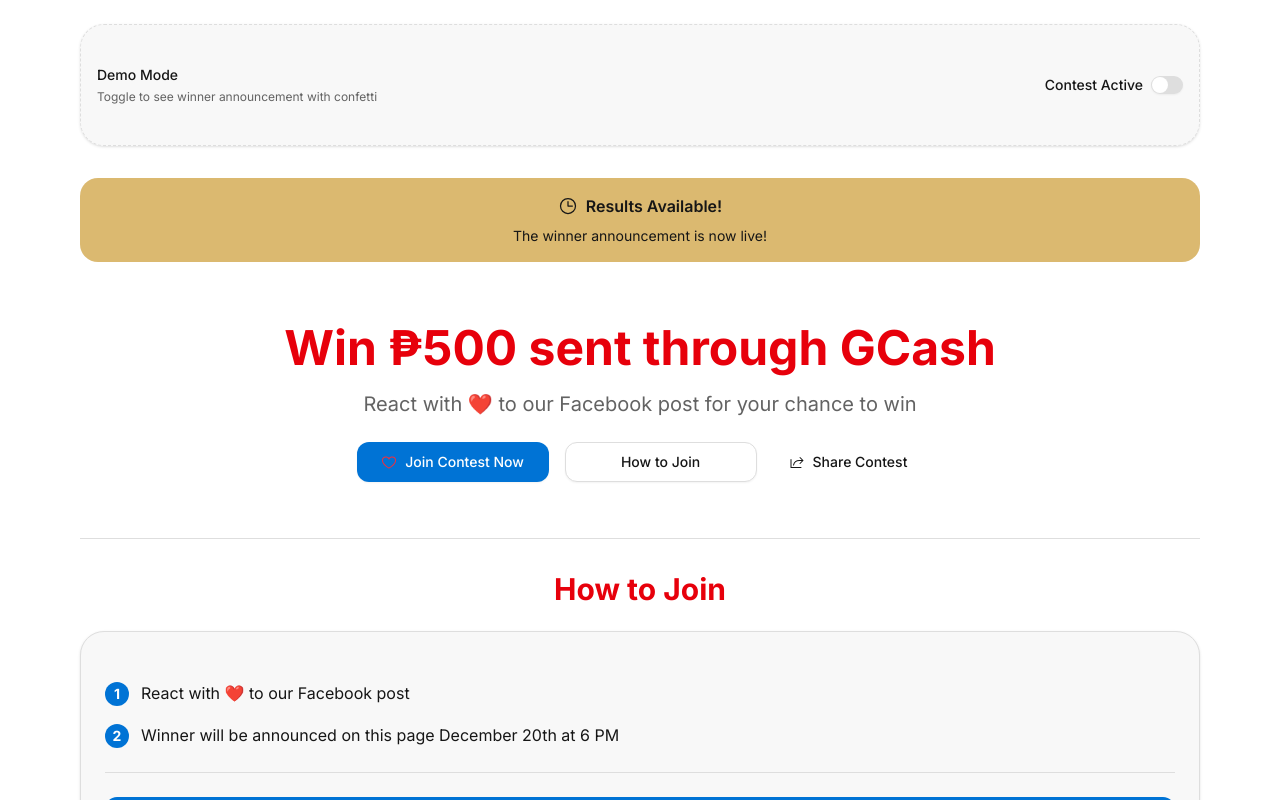
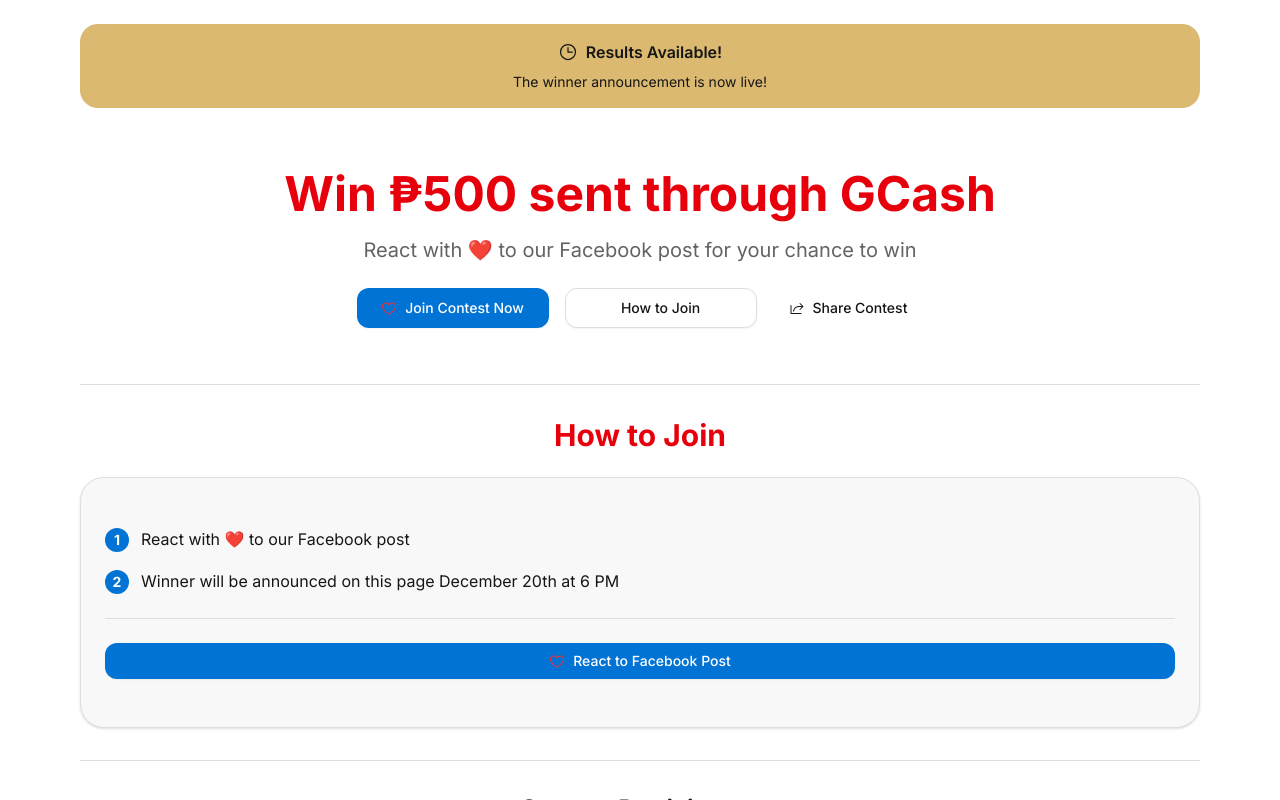
Before and after one commit to robrita/fb-contest-hub, a React (Vite) app: page / in a window 1280 px wide. Shown: the top 800 px of the page. Built offline with nearby package versions, Linux system fonts and the light colour scheme.

Commit message:
Generated by Spark: great, please remove the contest demo component because the toggle between having a winnner or not is through the json alone.

```diff
--- a/src/App.tsx
+++ b/src/App.tsx
@@ -1,13 +1,11 @@
-import { useState, useEffect } from 'react'
+import { useState } from 'react'
 import { Separator } from '@/components/ui/separator'
 import { CountdownTimer } from '@/components/contest/CountdownTimer'
 import { HeroSection } from '@/components/contest/HeroSection'
 import { ContestMechanics } from '@/components/contest/ContestMechanics'
 import { WinnerAnnouncement } from '@/components/contest/WinnerAnnouncement'
 import { ContestantsList } from '@/components/contest/ContestantsList'
-import { ContestDemo } from '@/components/contest/ContestDemo'
 import contestData from '@/data/contest.json'
-import contestWithWinnerData from '@/data/contest-with-winner.json'
 
 interface Winner {
   name: string
@@ -28,10 +26,9 @@
 }
 
 function App() {
-  const [showWinner, setShowWinner] = useState(false)
   const [showMechanics, setShowMechanics] = useState(false)
 
-  const data: ContestData = showWinner ? contestWithWinnerData : contestData
+  const data: ContestData = contestData
 
   const scrollToMechanics = () => {
     setShowMechanics(true)
@@ -47,11 +44,6 @@
     <div className="min-h-screen bg-background">
       <div className="container mx-auto px-4 py-6 max-w-6xl">
         <div className="space-y-8">
-          <ContestDemo
-            showWinner={showWinner}
-            onToggleWinner={setShowWinner}
-          />
-
           <CountdownTimer targetDate={data.contest.announcementDate} />
 
           <HeroSection
--- a/src/components/contest/ContestDemo.tsx
+++ /dev/null
@@ -1,38 +0,0 @@
-import { useState } from 'react'
-import { Switch } from '@/components/ui/switch'
-import { Label } from '@/components/ui/label'
-import { Card, CardContent } from '@/components/ui/card'
-
-interface ContestDemoProps {
-  onToggleWinner: (showWinner: boolean) => void
-  showWinner: boolean
-}
-
-export function ContestDemo({ onToggleWinner, showWinner }: ContestDemoProps) {
-  return (
-    <Card className="bg-muted/50 border-dashed">
-      <CardContent className="p-4">
-        <div className="flex items-center justify-between">
-          <div className="space-y-1">
-            <Label htmlFor="demo-mode" className="text-sm font-medium">
-              Demo Mode
-            </Label>
-            <p className="text-xs text-muted-foreground">
-              Toggle to see winner announcement with confetti
-            </p>
-          </div>
-          <div className="flex items-center space-x-2">
-            <Label htmlFor="demo-mode" className="text-sm">
-              {showWinner ? 'Winner Announced' : 'Contest Active'}
-            </Label>
-            <Switch
-              id="demo-mode"
-              checked={showWinner}
-              onCheckedChange={onToggleWinner}
-            />
-          </div>
-        </div>
-      </CardContent>
-    </Card>
-  )
-}
```
